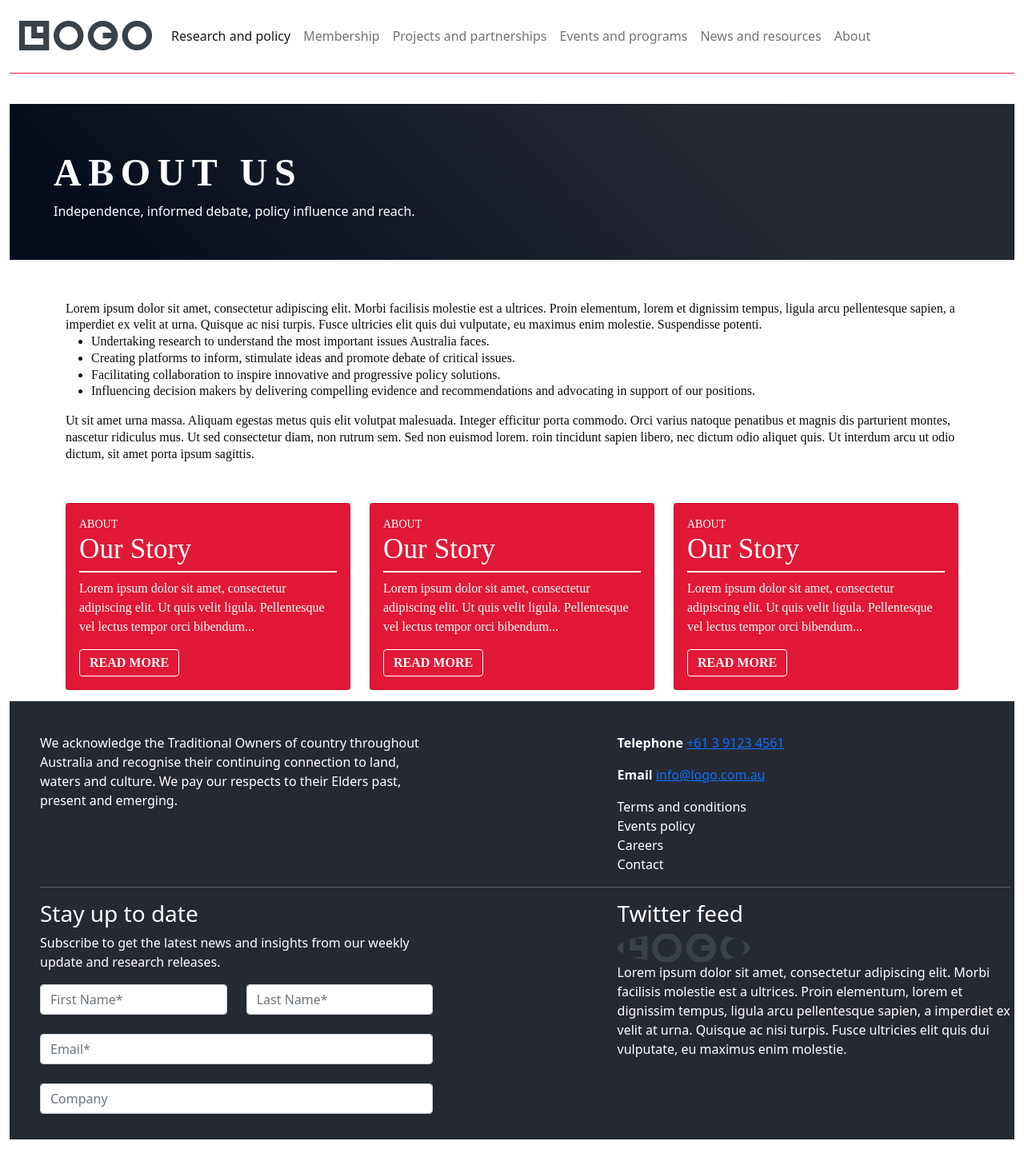
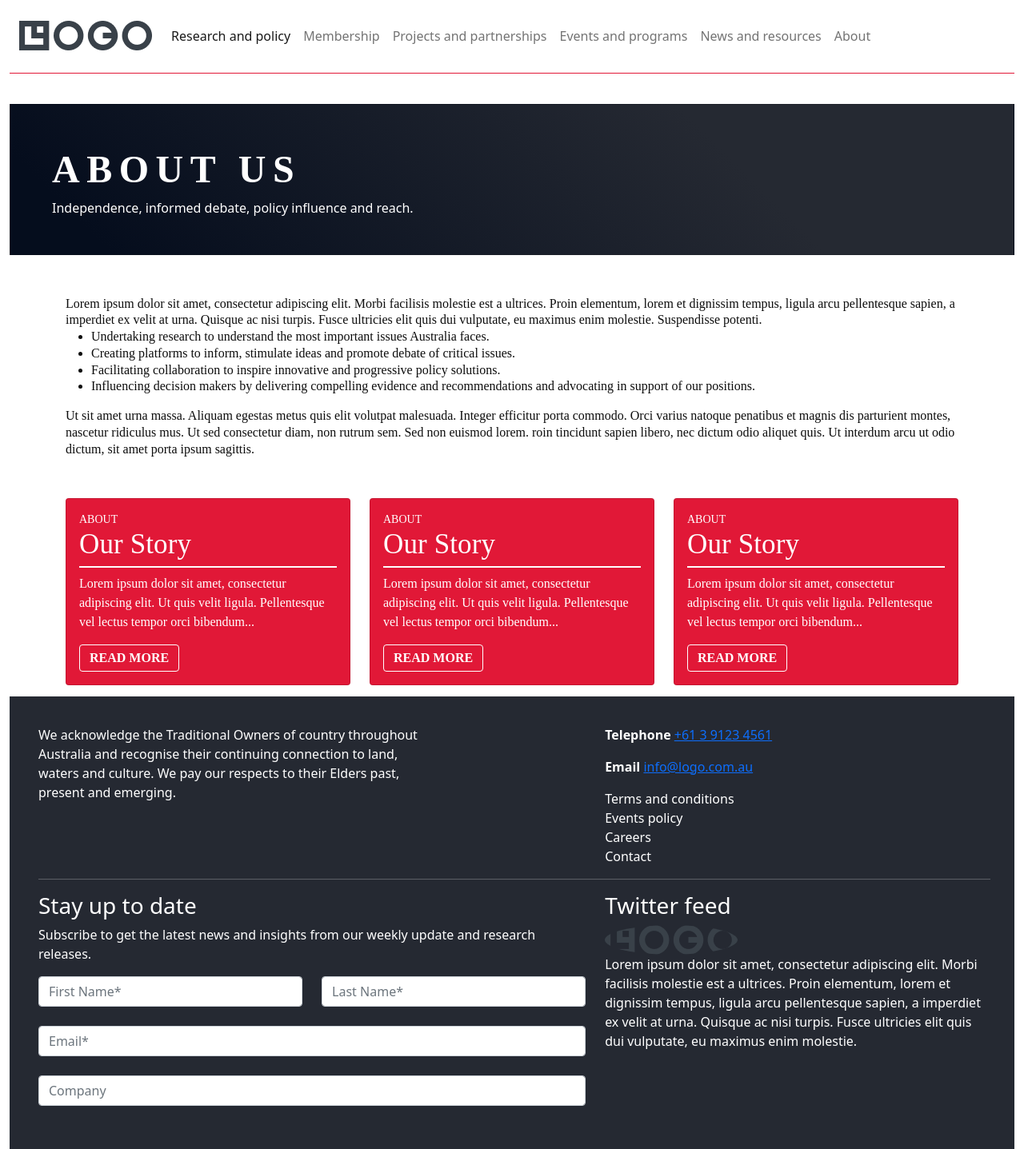
Before and after one commit to SteplerPaulo/flexisource, a React (Create React App) app: page / in a window 1280 px wide. Shown: the whole page at 80% size. Built offline with nearby package versions, Linux system fonts and the light colour scheme; a web font is replaced by a local one.

Commit message:
Fixed Footer Grid Colums

```diff
--- a/src/App.css
+++ b/src/App.css
@@ -18,7 +18,7 @@ body {
   border-radius: 0;
   margin-bottom: 4%;
   color: #FFFFFF;
-  padding: 40px 5px 32px 38px;
+  padding: 36px 30px 30px 36px;
 }
 
 .header .card-title{
@@ -87,5 +87,5 @@ body {
 .footer{
   background: #252932;
   color: #FFFFFF;
-  padding: 40px 5px 32px 38px;
+  padding: 36px 30px 30px 36px;
 }
--- a/src/components/Footer.js
+++ b/src/components/Footer.js
@@ -5,10 +5,10 @@ function Footer() {
         <React.Fragment>
             <div class="footer">
                 <div class="row">
-                    <div class="col-5">
+                    <div class="col-lg-5 col-xs-12">
                         We acknowledge the Traditional Owners of country throughout Australia and recognise their continuing connection to land, waters and culture. We pay our respects to their Elders past, present and emerging.
                     </div>
-                    <div class="col offset-2">
+                    <div class="col-lg-auto offset-lg-2 col-xs-12">
                         <address>
 							<strong>Telephone</strong> 	<a href="tel:123-456-7890">+61 3 9123 4561</a>
 						</address>
@@ -23,7 +23,7 @@ function Footer() {
                     </div>
                 </div><hr/>
                 <div class="row">
-                    <div class="col-5">
+                    <div class="col-lg-7 col-xs-12">
                         <h3>Stay up to date</h3>
                         <p>Subscribe to get the latest news and insights from our weekly update and research releases.</p>
 
@@ -44,11 +44,9 @@ function Footer() {
                             <div class="col">
                                 <input class="form-control"  placeholder="Company"/>
                             </div>
-                        </div>
-
-
+                        </div><br/>
                     </div>
-                    <div class="col offset-2">
+                    <div class="col-lg-5 col-xs-12">
                         <h3>Twitter feed</h3>
                         <img class="rounded-circle" src="/assets/img/logo.png" alt="Logo"/>
                         <p>Lorem ipsum dolor sit amet, consectetur adipiscing elit. Morbi facilisis molestie est a ultrices. Proin elementum, lorem et dignissim tempus, ligula arcu pellentesque sapien, a imperdiet ex velit at urna. Quisque ac nisi turpis. Fusce ultricies elit quis dui vulputate, eu maximus enim molestie.</p>
```
